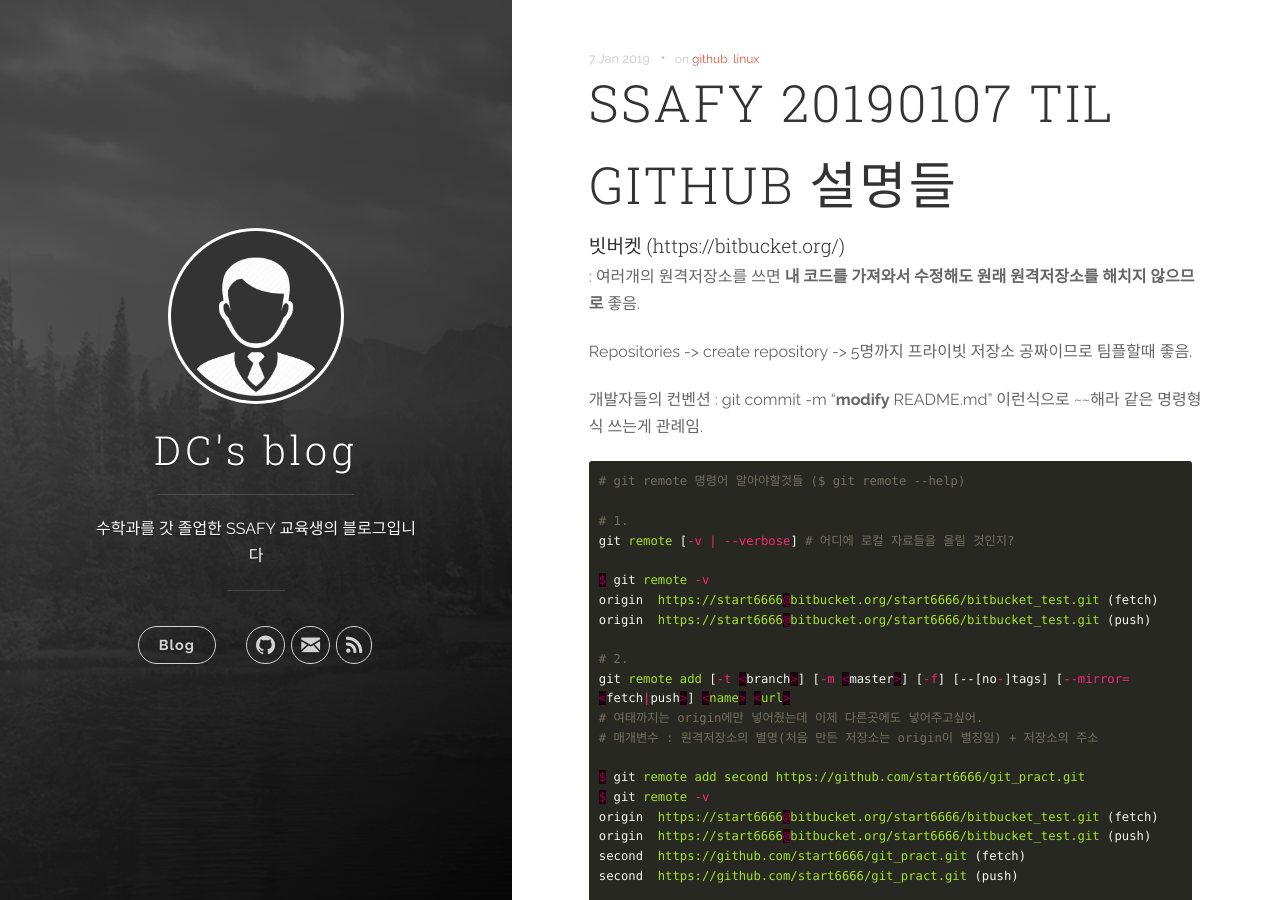
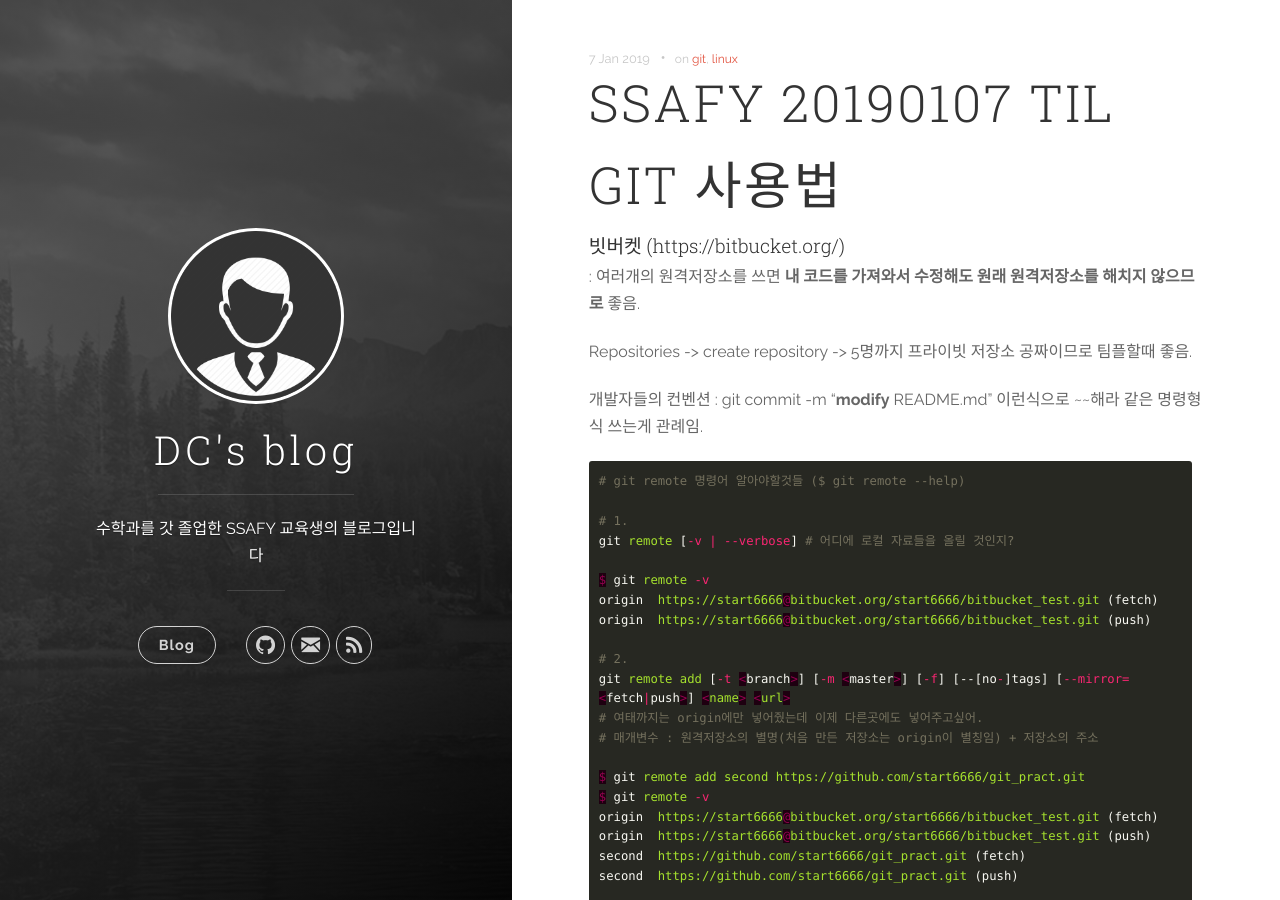
Before and after one commit to DongChanS/DongChanS.github.io, a Jekyll site: the page built from _posts/2019-01-07-13.md, in a window 1280 px wide and 900 px high. Built offline with Jekyll 4.4.1, drawn with Linux system fonts in a browser that asks for light colours; comment, search, counter and statistics services are not loaded.

Commit message:
Update 2019-01-07-13.md

```diff
--- a/_posts/2019-01-07-13.md
+++ b/_posts/2019-01-07-13.md
@@ -2,10 +2,10 @@
 layout : post
 title : SSAFY 20190107 TIL
 author : Shin Dong Chan
-tags: ['github','linux']
+tags: ['git','linux']
 ---
 
-# GITHUB 설명들
+# GIT 사용법
 
 #### 빗버켓 (https://bitbucket.org/)
 
```
